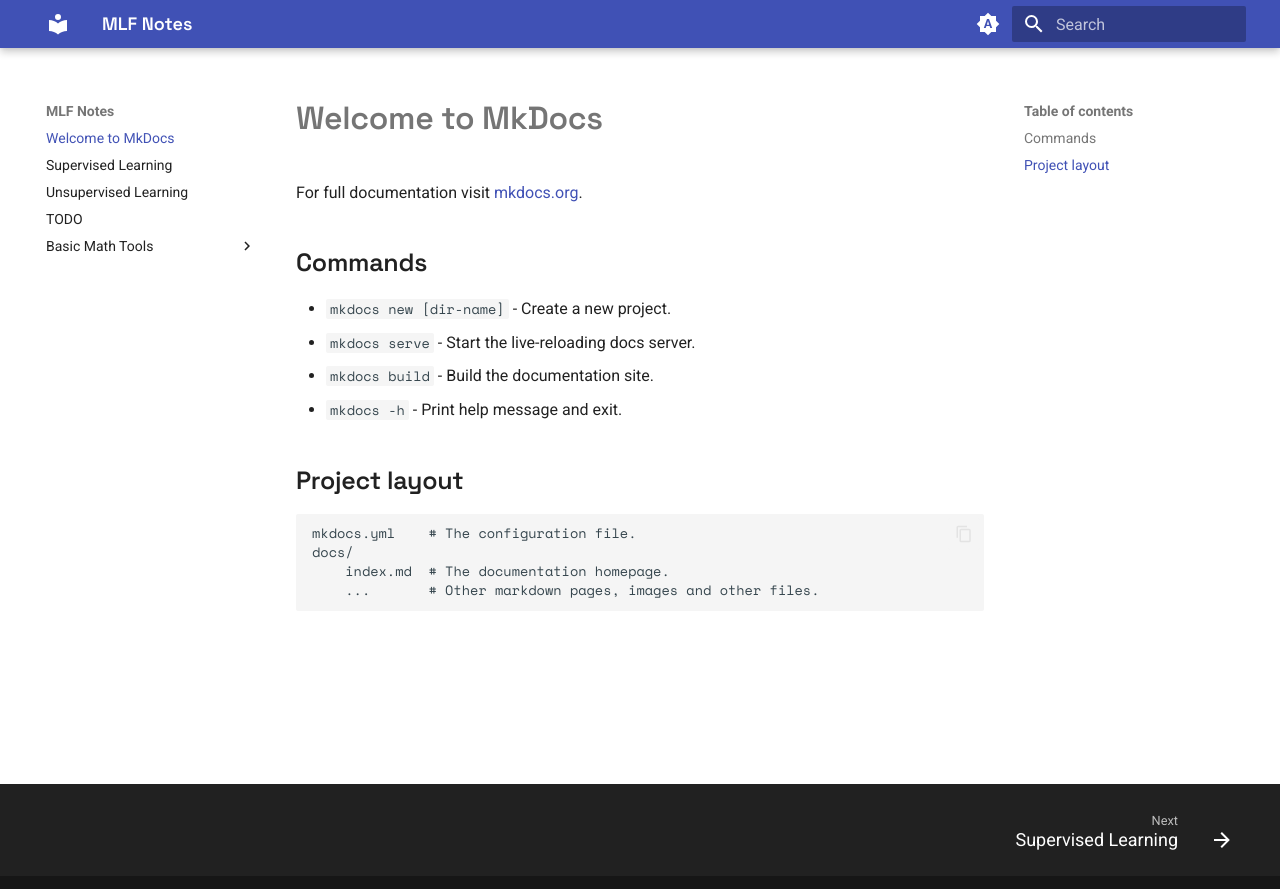
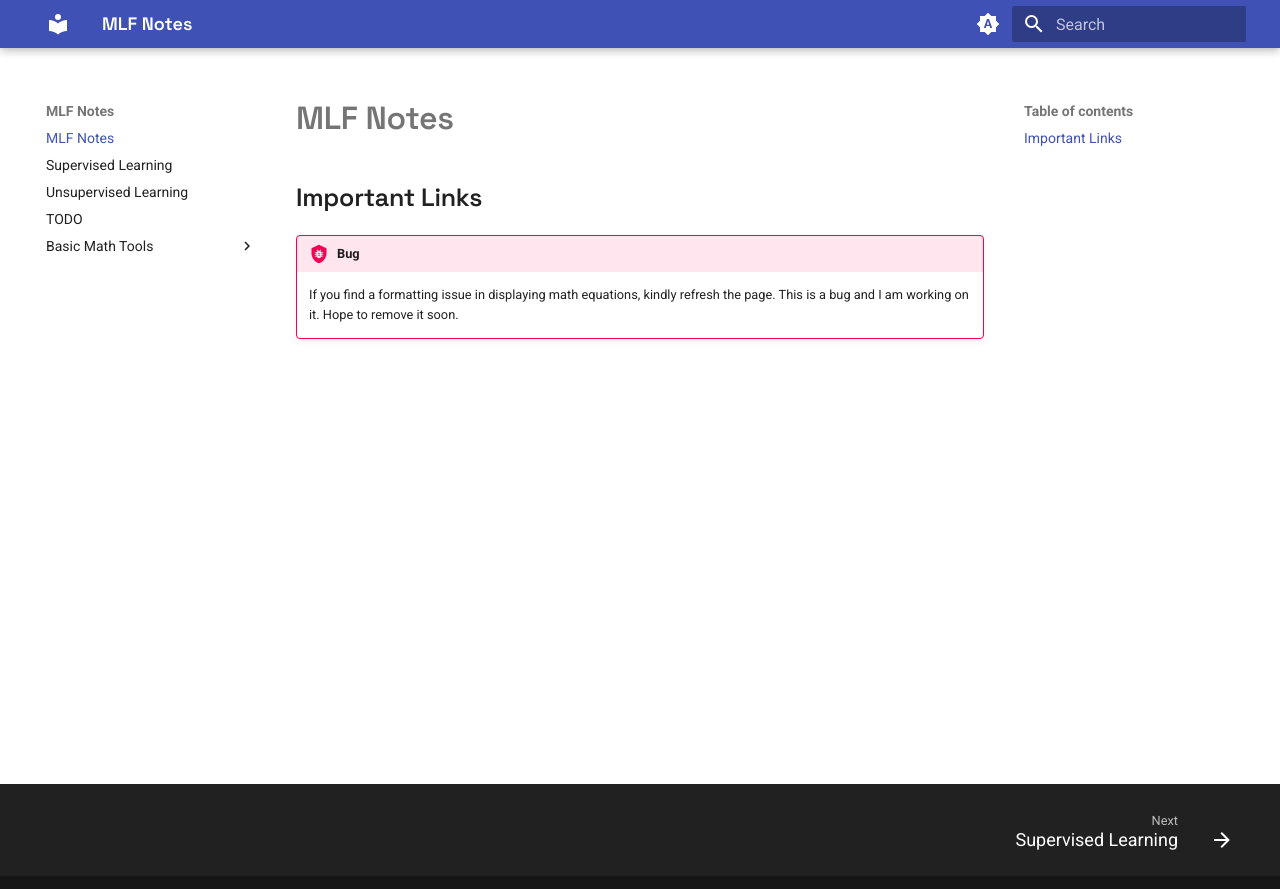
Before and after one commit to harshshah-codes/MLF-Notes, an MkDocs documentation site: the page built from docs/index.md, in a window 1280 px wide. Shown: the top 889 px of the page. Built offline with MkDocs 1.6.1 and Material for MkDocs 9.7.7, drawn with Linux system fonts in a browser that asks for light colours.

Commit message:
Inform Users about math bug

```diff
--- a/docs/index.md
+++ b/docs/index.md
@@ -1,17 +1,8 @@
-# Welcome to MkDocs
+# MLF Notes
 
-For full documentation visit [mkdocs.org](https://www.mkdocs.org).
+## Important Links
 
-## Commands
+!!! bug Note
 
-* `mkdocs new [dir-name]` - Create a new project.
-* `mkdocs serve` - Start the live-reloading docs server.
-* `mkdocs build` - Build the documentation site.
-* `mkdocs -h` - Print help message and exit.
-
-## Project layout
-
-    mkdocs.yml    # The configuration file.
-    docs/
-        index.md  # The documentation homepage.
-        ...       # Other markdown pages, images and other files.
+    If you find a formatting issue in displaying math equations, kindly refresh the page. This is a bug and I am working on it.
+    Hope to remove it soon.
```
